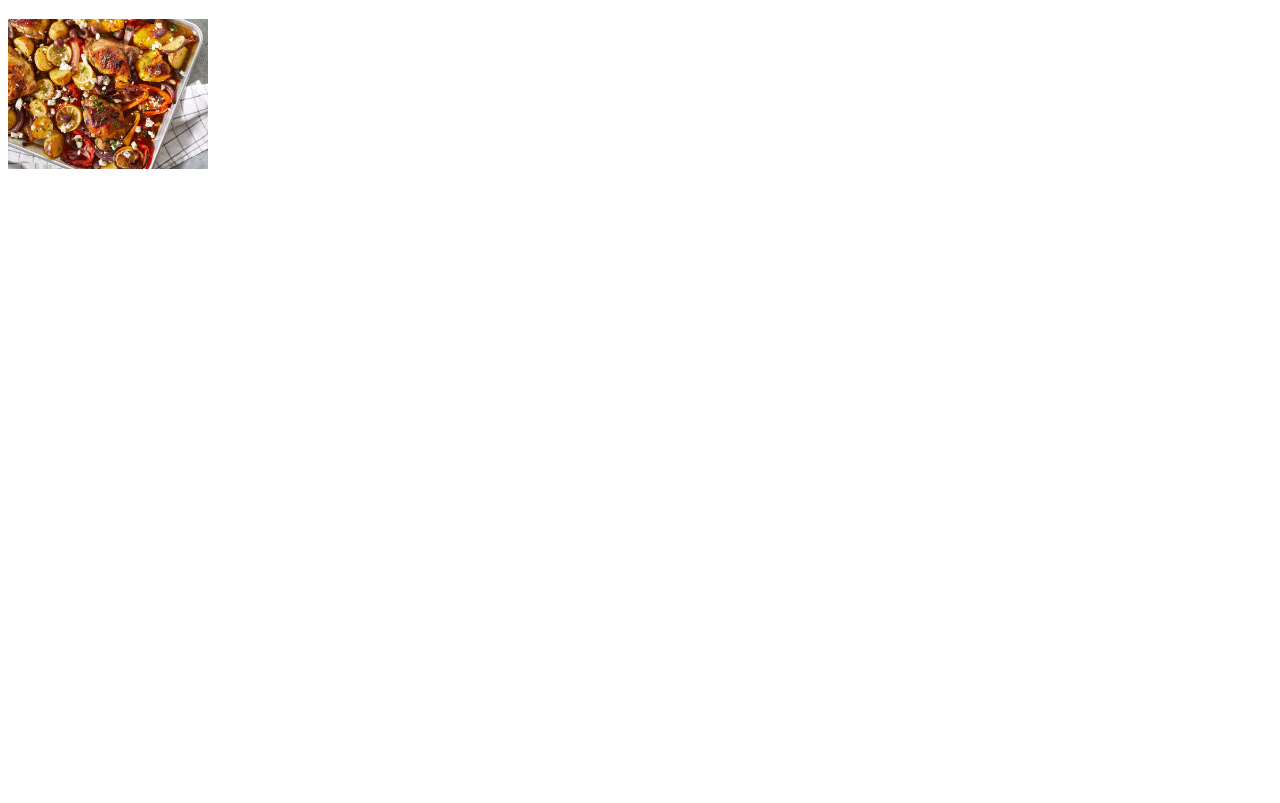
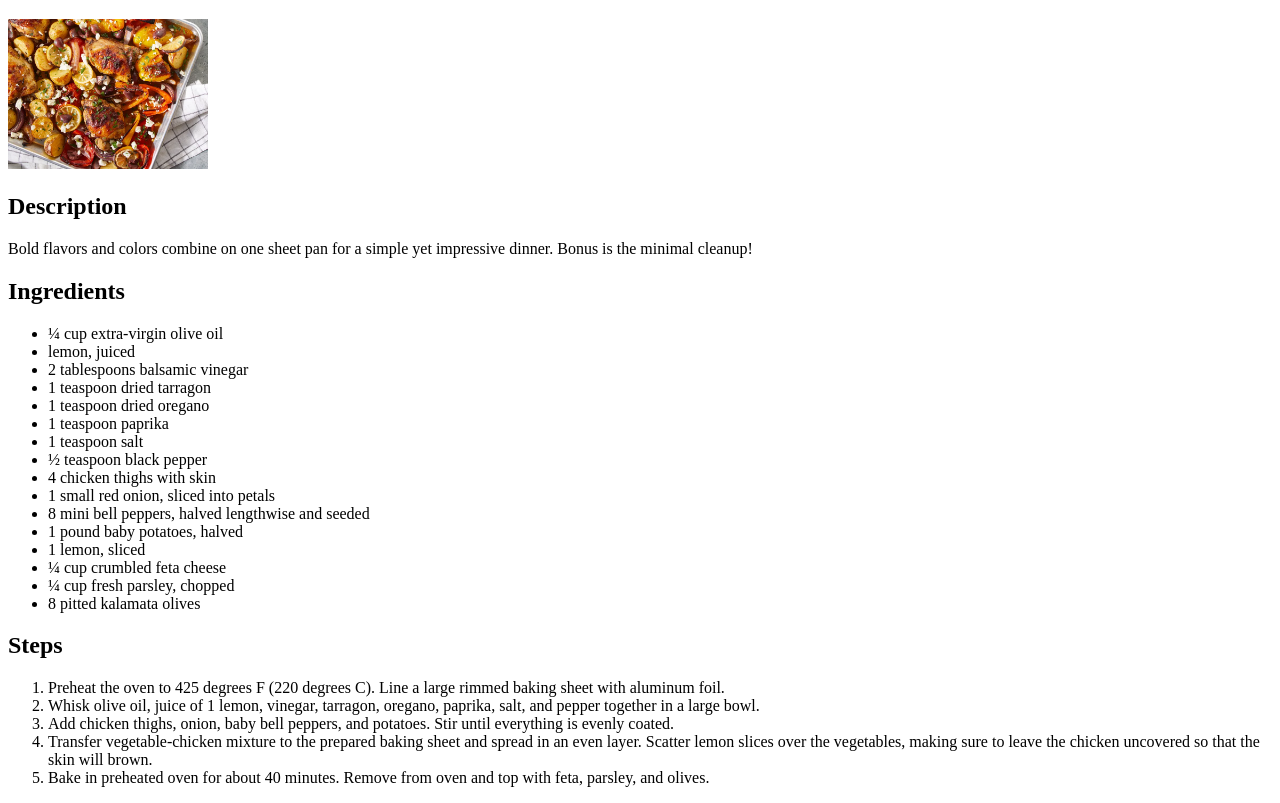
Before and after one commit to TrulyFalse/odin-recipes, a plain HTML site: page recipes/chicken-sheet.html in a window 1280 px wide. Shown: the part 87-890 px from the top of the page. Before the commit the page ends 800 px from the top, so only its background shows below. Drawn offline with Linux system fonts and the light colour scheme.

Commit message:
Add description, ingredients, steps to remaining recipe pages.
Remaining pages in question: chicken-lemon.html, salmon.html and chicken-sheet.html.

```diff
--- a/recipes/chicken-sheet.html
+++ b/recipes/chicken-sheet.html
@@ -9,5 +9,37 @@
     <a href="../index.html">Home</a>
     <h1>Mediterranean Chicken Sheet Pan Dinner</h1>
     <img src="../img/chicken-sheet.webp" alt="Deliciously golden-brown Mediterranean chicken sheet pan" width="200" height="150">
+
+    <h2>Description</h2>
+    <p>Bold flavors and colors combine on one sheet pan for a simple yet impressive dinner. Bonus is the minimal cleanup!</p>
+
+    <h2>Ingredients</h2>
+    <ul>
+        <li>¼ cup extra-virgin olive oil</li>
+        <li>lemon, juiced</li>
+        <li>2 tablespoons balsamic vinegar</li>
+        <li>1 teaspoon dried tarragon</li>
+        <li>1 teaspoon dried oregano</li>
+        <li>1 teaspoon paprika</li>
+        <li>1 teaspoon salt</li>
+        <li>½ teaspoon black pepper</li>
+        <li>4 chicken thighs with skin</li>
+        <li>1 small red onion, sliced into petals</li>
+        <li>8 mini bell peppers, halved lengthwise and seeded</li>
+        <li>1 pound baby potatoes, halved</li>
+        <li>1 lemon, sliced</li>
+        <li>¼ cup crumbled feta cheese</li>
+        <li>¼ cup fresh parsley, chopped</li>
+        <li>8 pitted kalamata olives</li>
+    </ul>
+
+    <h2>Steps</h2>
+    <ol>
+        <li>Preheat the oven to 425 degrees F (220 degrees C). Line a large rimmed baking sheet with aluminum foil.</li>
+        <li>Whisk olive oil, juice of 1 lemon, vinegar, tarragon, oregano, paprika, salt, and pepper together in a large bowl.</li>
+        <li>Add chicken thighs, onion, baby bell peppers, and potatoes. Stir until everything is evenly coated.</li>
+        <li>Transfer vegetable-chicken mixture to the prepared baking sheet and spread in an even layer. Scatter lemon slices over the vegetables, making sure to leave the chicken uncovered so that the skin will brown.</li>
+        <li>Bake in preheated oven for about 40 minutes. Remove from oven and top with feta, parsley, and olives.</li>
+    </ol>
 </body>
 </html>
```
Also changed, not shown: recipes/chicken-lemon.html (+27 -0 lines), recipes/salmon.html (+23 -0 lines).
